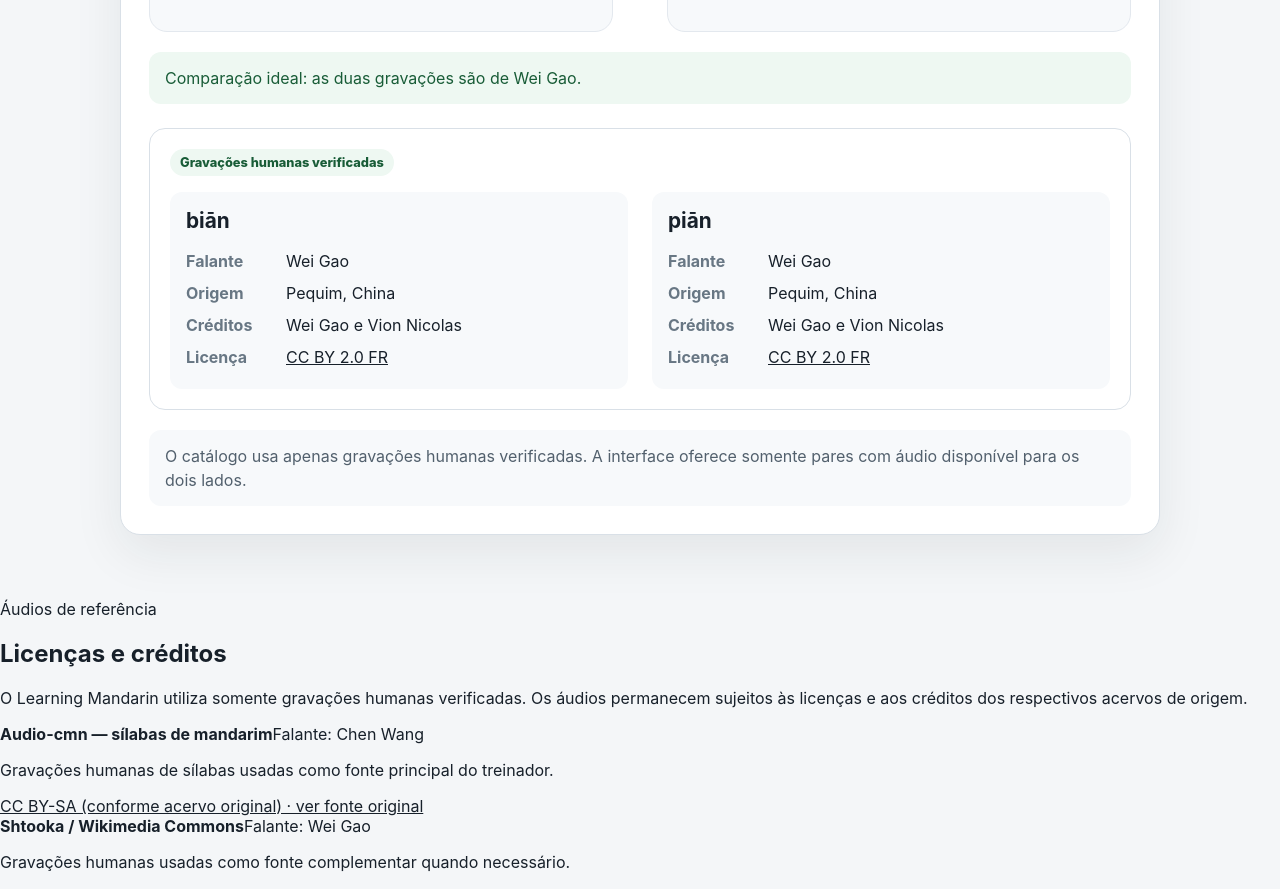
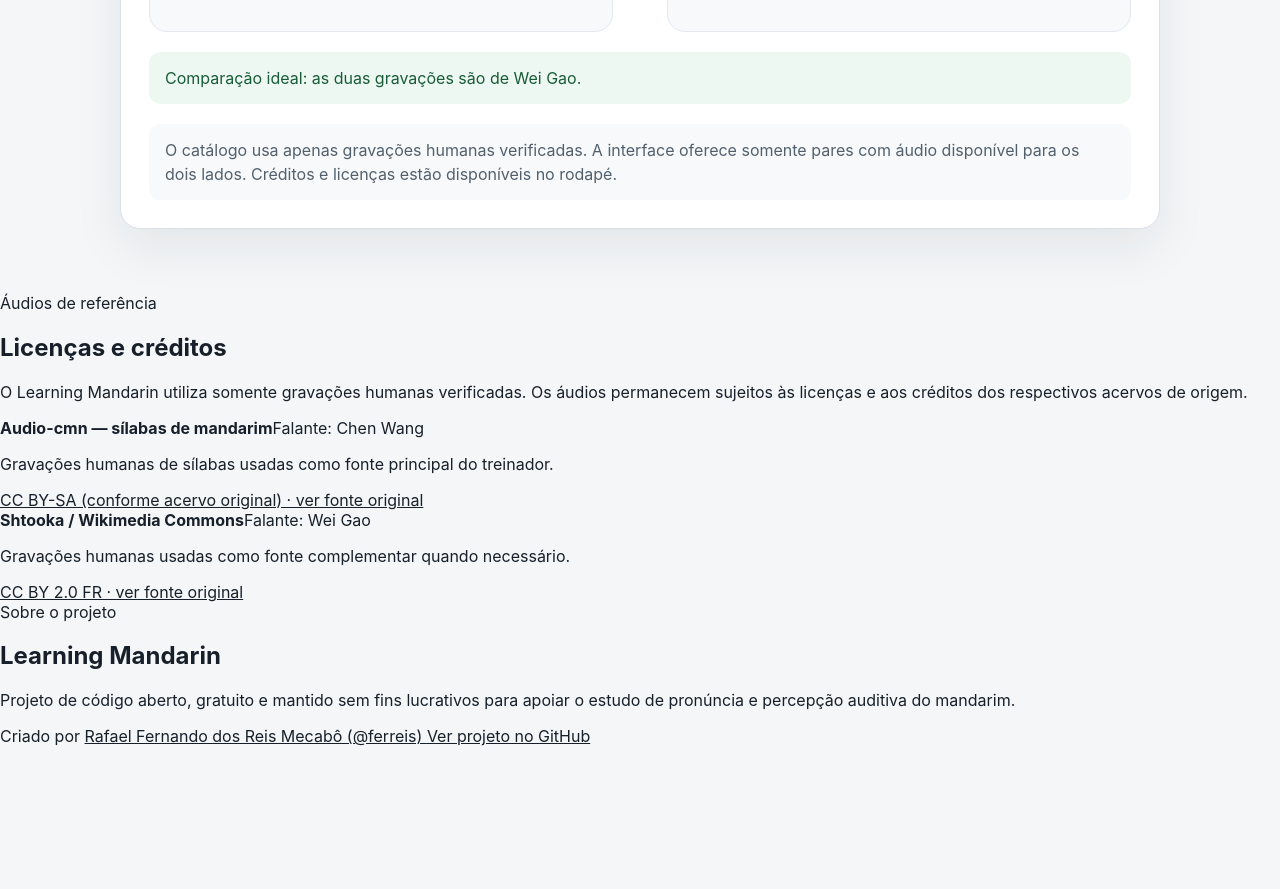
Before and after one commit to ferreis/PasiMandarim, a Vue app: page / in a window 1280 px wide. Shown: the part 840-1729 px from the top of the page. After the commit the page ends 1586 px from the top, so only its background shows below. Built offline with nearby package versions, Linux system fonts and the light colour scheme.

Commit message:
refactor: move créditos de áudio para rodapé global

```diff
--- a/src/components/ComparisonTrainer.vue
+++ b/src/components/ComparisonTrainer.vue
@@ -82,11 +82,6 @@ const rightSample = computed(() =>
 )
 
 const sameSpeaker = computed(() => samplesUseSameSpeaker(leftSample.value, rightSample.value))
-const visibleSamples = computed<HumanAudioSample[]>(() =>
-  [leftSample.value, rightSample.value].filter(
-    (sample): sample is HumanAudioSample => Boolean(sample),
-  ),
-)
 
 async function listen(sample: HumanAudioSample | undefined, side: 'left' | 'right'): Promise<void> {
   if (!sample) return
@@ -192,26 +187,8 @@ async function listen(sample: HumanAudioSample | undefined, side: 'left' | 'righ
 
     <p v-if="audioError" class="audio-error" role="alert">{{ audioError }}</p>
 
-    <section v-if="visibleSamples.length" class="audio-metadata" aria-label="Origem das gravações">
-      <div class="verified-badge">Gravações humanas verificadas</div>
-      <div class="metadata-columns">
-        <article v-for="sample in visibleSamples" :key="sample.key">
-          <strong>{{ sample.pinyin }}</strong>
-          <dl>
-            <div><dt>Falante</dt><dd>{{ sample.speaker }}</dd></div>
-            <div><dt>Origem</dt><dd>{{ sample.speakerOrigin }}</dd></div>
-            <div><dt>Créditos</dt><dd>{{ sample.credits }}</dd></div>
-            <div>
-              <dt>Licença</dt>
-              <dd><a :href="sample.license.url" target="_blank" rel="noreferrer">{{ sample.license.name }}</a></dd>
-            </div>
-          </dl>
-        </article>
-      </div>
-    </section>
-
     <p class="audio-notice">
-      O catálogo usa apenas gravações humanas verificadas. A interface oferece somente pares com áudio disponível para os dois lados.
+      O catálogo usa apenas gravações humanas verificadas. A interface oferece somente pares com áudio disponível para os dois lados. Créditos e licenças estão disponíveis no rodapé.
     </p>
   </section>
 </template>
```
